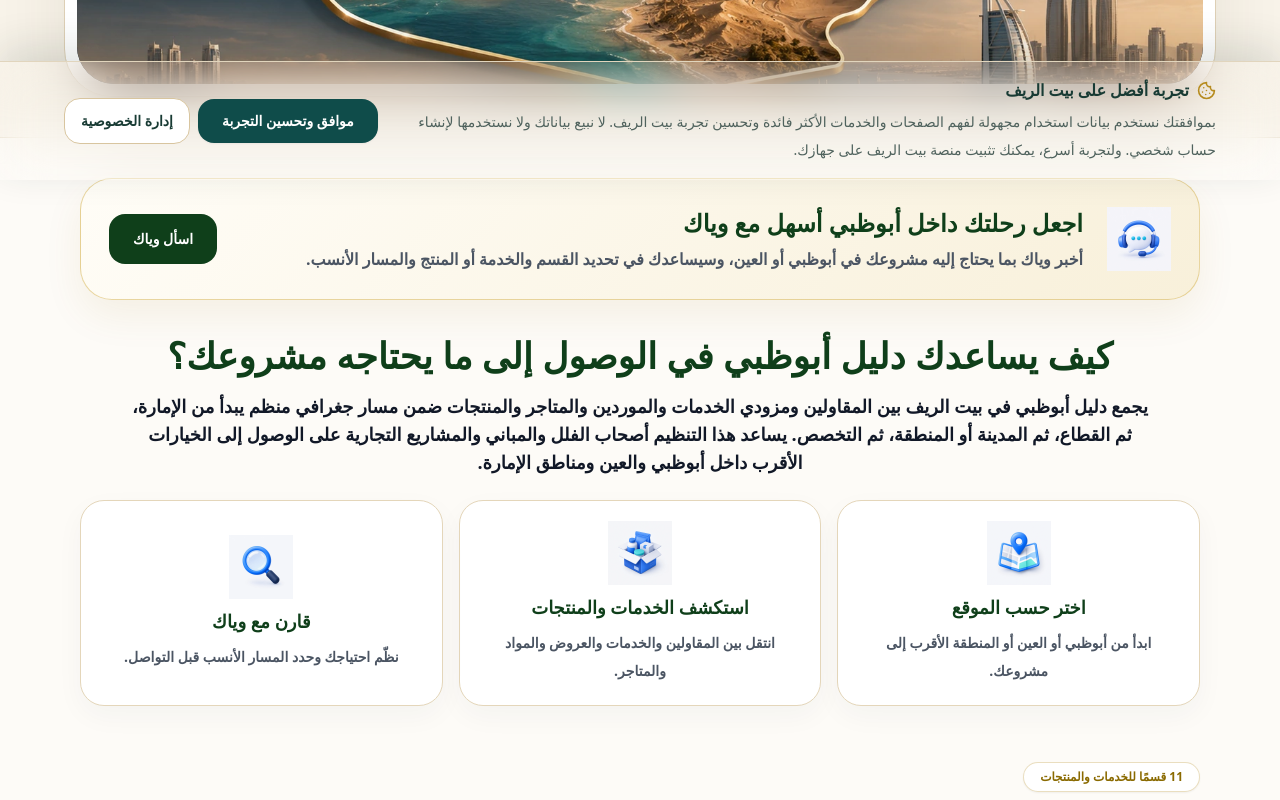
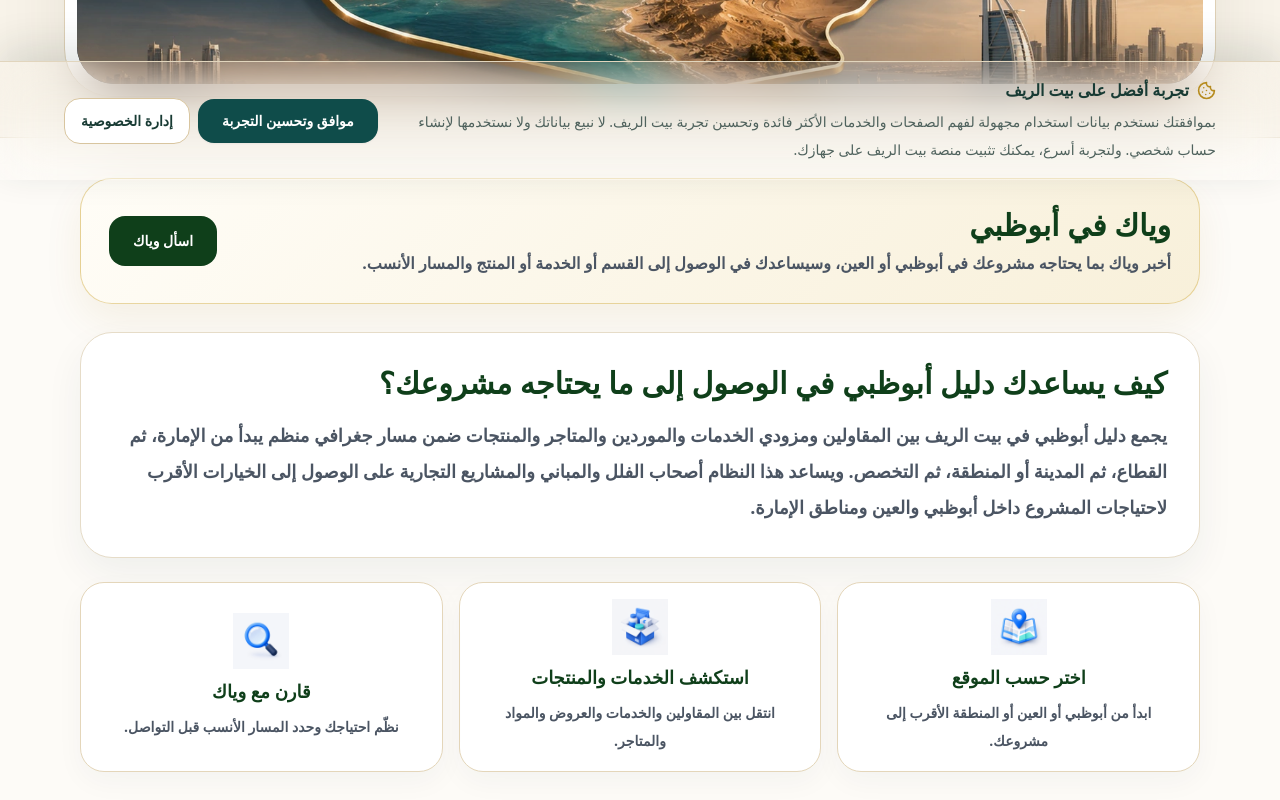
Before and after one commit to bietalreef/bietalreef-landing-new, a Next.js app: page /uae/abu-dhabi in a window 1280 px wide. Shown: the part 620-1420 px from the top of the page. Built offline with nearby package versions, Linux system fonts and the light colour scheme.

Commit message:
fix Abu Dhabi directory intro layout

```diff
--- a/components/AbuDhabiDirectoryIntro.js
+++ b/components/AbuDhabiDirectoryIntro.js
@@ -1,13 +1,10 @@
 import Image from 'next/image';
-import Link from 'next/link';
+import UaeDirectoryWeyaakCard from './UaeDirectoryWeyaakCard';
 
 const copy = {
   ar: {
     title: 'كيف يساعدك دليل أبوظبي في الوصول إلى ما يحتاجه مشروعك؟',
-    text: 'يجمع دليل أبوظبي في بيت الريف بين المقاولين ومزودي الخدمات والموردين والمتاجر والمنتجات ضمن مسار جغرافي منظم يبدأ من الإمارة، ثم القطاع، ثم المدينة أو المنطقة، ثم التخصص. يساعد هذا التنظيم أصحاب الفلل والمباني والمشاريع التجارية على الوصول إلى الخيارات الأقرب داخل أبوظبي والعين ومناطق الإمارة.',
-    weyaakTitle: 'اجعل رحلتك داخل أبوظبي أسهل مع وياك',
-    weyaakText: 'أخبر وياك بما يحتاج إليه مشروعك في أبوظبي أو العين، وسيساعدك في تحديد القسم والخدمة أو المنتج والمسار الأنسب.',
-    weyaakAction: 'اسأل وياك',
+    text: 'يجمع دليل أبوظبي في بيت الريف بين المقاولين ومزودي الخدمات والموردين والمتاجر والمنتجات ضمن مسار جغرافي منظم يبدأ من الإمارة، ثم القطاع، ثم المدينة أو المنطقة، ثم التخصص. ويساعد هذا النظام أصحاب الفلل والمباني والمشاريع التجارية على الوصول إلى الخيارات الأقرب لاحتياجات المشروع داخل أبوظبي والعين ومناطق الإمارة.',
     cards: [
       { title: 'اختر حسب الموقع', text: 'ابدأ من أبوظبي أو العين أو المنطقة الأقرب إلى مشروعك.', icon: '/images/ui-icons-3d/location-map.webp' },
       { title: 'استكشف الخدمات والمنتجات', text: 'انتقل بين المقاولين والخدمات والعروض والمواد والمتاجر.', icon: '/images/ui-icons-3d/products-box.webp' },
@@ -15,45 +12,43 @@
     ],
   },
   en: {
-    title: 'How does the Abu Dhabi Directory help you reach what your project needs?',
-    text: 'Biet Al Reef Abu Dhabi Directory brings contractors, service providers, suppliers, stores and products together through an organised geographic path: emirate, sector, city or area, then specialty. This structure helps villa owners, building managers and commercial projects reach relevant options across Abu Dhabi, Al Ain and surrounding areas.',
-    weyaakTitle: 'Make your Abu Dhabi journey easier with Weyaak',
-    weyaakText: 'Tell Weyaak what your project needs in Abu Dhabi or Al Ain, and it will help identify the right section, service, product and route.',
-    weyaakAction: 'Ask Weyaak',
+    title: 'How does the Abu Dhabi Directory help you find what your project needs?',
+    text: 'The Biet Al Reef Abu Dhabi Directory brings contractors, service providers, suppliers, stores and products together within an organized geographic journey that starts with the emirate, then the sector, city or area, and finally the specialty. It helps villa owners, building managers and commercial projects find options that are more relevant to their needs across Abu Dhabi, Al Ain and the wider emirate.',
     cards: [
       { title: 'Choose by location', text: 'Start with Abu Dhabi, Al Ain or the area closest to your project.', icon: '/images/ui-icons-3d/location-map.webp' },
       { title: 'Explore services and products', text: 'Move between contractors, services, offers, materials and stores.', icon: '/images/ui-icons-3d/products-box.webp' },
-      { title: 'Compare with Weyaak', text: 'Organise your needs and identify the best route before contacting providers.', icon: '/images/ui-icons-3d/search-magnifier.webp' },
+      { title: 'Compare with Wayaak', text: 'Organize your needs and identify the best route before contacting providers.', icon: '/images/ui-icons-3d/search-magnifier.webp' },
     ],
   },
 };
 
 function Icon({ src }) {
-  return <span className="relative block h-16 w-16 shrink-0"><Image src={src} alt="" fill className="object-contain" sizes="64px" /></span>;
+  return <span className="relative block h-12 w-12 shrink-0 sm:h-11 sm:w-11 lg:h-14 lg:w-14"><Image src={src} alt="" fill className="object-contain" sizes="56px" /></span>;
 }
 
 export default function AbuDhabiDirectoryIntro({ locale = 'ar' }) {
   const isEn = locale === 'en';
   const t = copy[locale];
   return (
-    <section dir={isEn ? 'ltr' : 'rtl'} className="mx-auto max-w-6xl px-4 pt-8 md:pt-10">
-      <div className="rounded-[2rem] border border-[#D8B75A]/55 bg-[linear-gradient(135deg,#FFFDF7_0%,#F8F0DA_100%)] p-5 shadow-[0_16px_38px_rgba(138,106,0,.08)] md:flex md:items-center md:gap-6 md:p-7">
-        <Icon src="/images/ui-icons-3d/customer-support.webp" />
-        <div className="mt-4 flex-1 md:mt-0">
-          <h2 className="text-2xl font-black text-[#0F3F1A]">{t.weyaakTitle}</h2>
-          <p className="mt-2 text-sm font-semibold leading-7 text-gray-600 md:text-base">{t.weyaakText}</p>
+    <div dir={isEn ? 'ltr' : 'rtl'} className="pt-8 md:pt-10">
+      <UaeDirectoryWeyaakCard locale={locale} context="abu-dhabi" />
+
+      <section className="mx-auto max-w-6xl px-4 pt-7">
+        <div className={`${isEn ? 'text-left' : 'text-right'} rounded-[2rem] border border-[#E6DCC8] bg-white p-6 shadow-[0_16px_38px_rgba(18,58,70,.06)] md:p-8`}>
+          <h2 className="text-2xl font-black leading-tight text-[#0F3F1A] md:text-3xl">{t.title}</h2>
+          <p className="mt-4 text-base font-semibold leading-8 text-gray-600 md:text-lg md:leading-9">{t.text}</p>
         </div>
-        <Link href={isEn ? '/en/weyaak' : '/weyaak'} className="mt-5 inline-flex min-h-[50px] items-center justify-center rounded-2xl bg-[#0F3F1A] px-6 py-3 text-sm font-black text-white transition hover:bg-[#B8922B] md:mt-0">{t.weyaakAction}</Link>
-      </div>
 
-      <div className="mt-9 text-center">
-        <h2 className="text-3xl font-black leading-tight text-[#0F3F1A] md:text-4xl">{t.title}</h2>
-        <p className="mx-auto mt-4 max-w-5xl text-base font-semibold leading-9 text-gray-650 md:text-lg">{t.text}</p>
-      </div>
-
-      <div className="mt-6 grid grid-cols-1 gap-4 md:grid-cols-3">
-        {t.cards.map((item) => <article key={item.title} className="flex min-h-[150px] flex-col items-center justify-center rounded-[1.5rem] border border-[#E4D6BA] bg-white px-5 py-5 text-center shadow-[0_10px_28px_rgba(18,58,70,.04)]"><Icon src={item.icon} /><h3 className="mt-2 text-lg font-black text-[#0F3F1A]">{item.title}</h3><p className="mt-2 text-sm font-semibold leading-7 text-gray-600">{item.text}</p></article>)}
-      </div>
-    </section>
+        <div className="mt-6 grid grid-cols-1 gap-3 min-[560px]:grid-cols-3 sm:gap-4">
+          {t.cards.map((item) => (
+            <article key={item.title} className="flex min-h-[150px] flex-col items-center justify-center rounded-[1.5rem] border border-[#E4D6BA] bg-white px-3 py-4 text-center shadow-[0_10px_28px_rgba(18,58,70,.04)] sm:min-h-[170px] sm:px-3 lg:px-5">
+              <Icon src={item.icon} />
+              <h3 className="mt-2 text-sm font-black leading-6 text-[#0F3F1A] sm:text-[15px] lg:text-lg">{item.title}</h3>
+              <p className="mt-2 text-xs font-semibold leading-6 text-gray-600 sm:text-[12px] lg:text-sm lg:leading-7">{item.text}</p>
+            </article>
+          ))}
+        </div>
+      </section>
+    </div>
   );
 }
```
